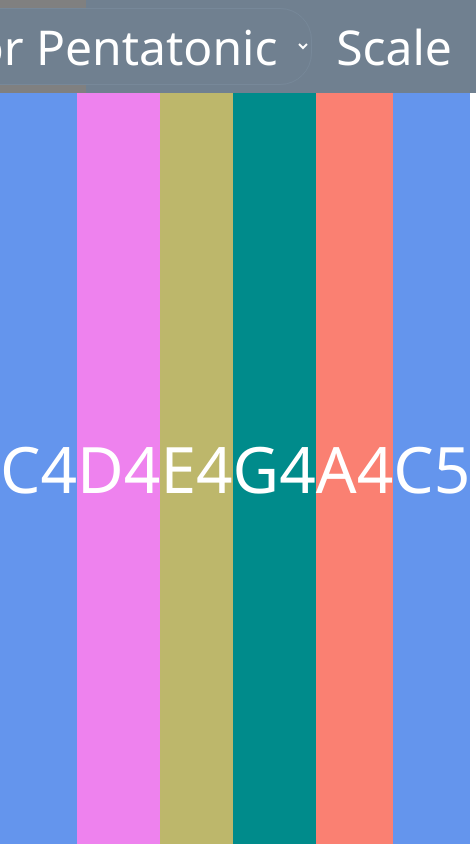
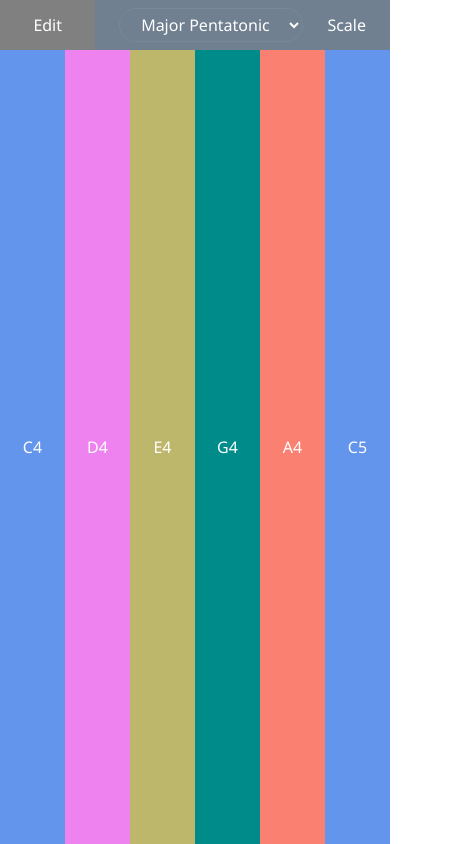
Before and after one commit to zem1107/my-music-spa, a Nuxt app in the folder client/: page / in a window 390 px wide. Shown: the whole page, 476 px wide, since content can reach past the window. Built offline with nearby package versions, Linux system fonts and the light colour scheme.

Commit message:
adjust font size

```diff
--- a/client/components/Note.vue
+++ b/client/components/Note.vue
@@ -63,4 +63,9 @@ input {
   text-align: center;
   color:darkslategrey;
 }
+@media (max-width: 576px) {
+  .note {
+    font-size: 1rem;
+  }
+}
 </style>
--- a/client/pages/index.vue
+++ b/client/pages/index.vue
@@ -164,4 +164,12 @@ select {
   border-radius: 2rem;
   text-align: center;
 }
+@media (max-width: 576px) {
+  .header {
+    font-size: 1rem;
+  }
+  option {
+    font-size: 1rem;
+  }
+}
 </style>
```
Also changed, not shown: 4 other files (tests, documents, lock files or other folders).
